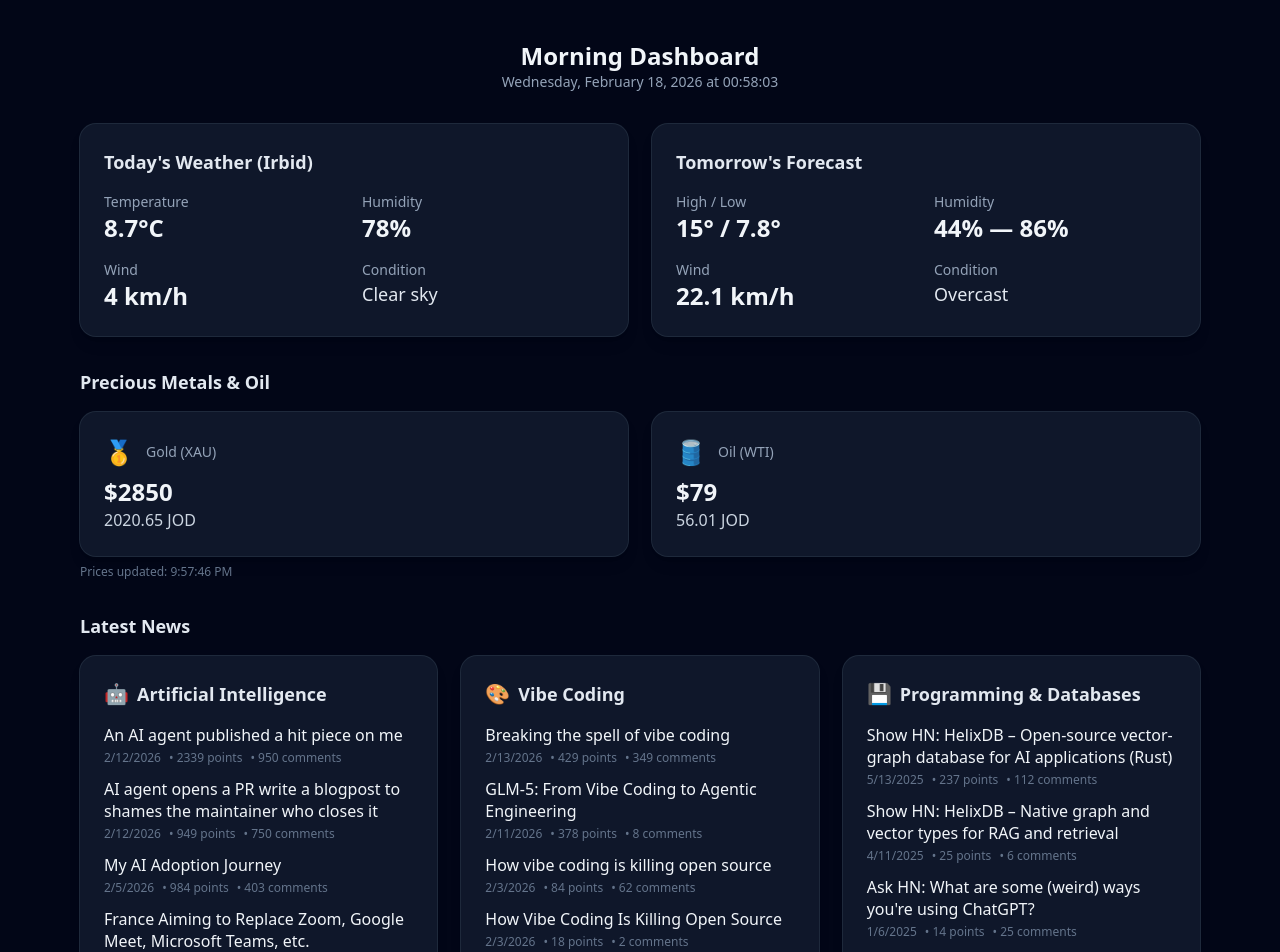
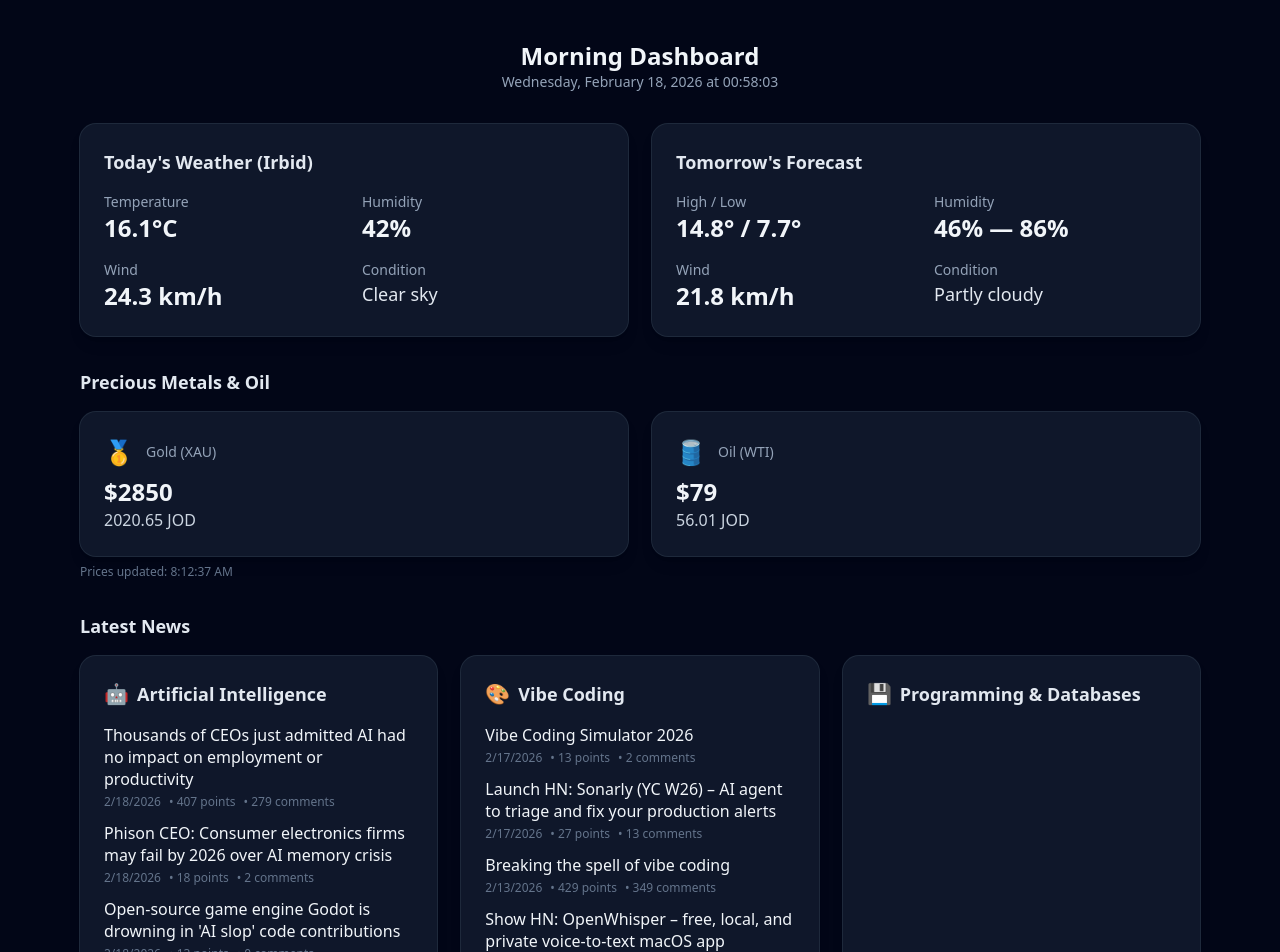
Before and after one commit to dev-knght/morning-dashboard, a React (Vite) app: page / in a window 1280 px wide. Shown: the top 952 px of the page. Built offline with nearby package versions, Linux system fonts and the light colour scheme; the HTML template or start-up script is replaced by a standard one.

Commit message:
chore: refresh news (last 2 weeks filter)

```diff
--- a/public/data/dashboard.json
+++ b/public/data/dashboard.json
@@ -1,69 +1,83 @@
 {
-  "updatedAt": "2026-02-17T21:57:46.690Z",
+  "updatedAt": "2026-02-18T08:12:37.526Z",
   "timezone": "Asia/Amman",
   "weather": {
     "current": {
-      "temp_c": 8.7,
-      "humidity": 78,
-      "wind_kph": 4,
+      "temp_c": 16.1,
+      "humidity": 42,
+      "wind_kph": 24.3,
       "weather_code": 0,
       "weather_desc": "Clear sky"
     },
     "tomorrow": {
       "date": "2026-02-19",
-      "temp_max_c": 15,
-      "temp_min_c": 7.8,
+      "temp_max_c": 14.8,
+      "temp_min_c": 7.7,
       "humidity_max": 86,
-      "humidity_min": 44,
-      "wind_kph": 22.1,
-      "weather_code": 3,
-      "weather_desc": "Overcast"
+      "humidity_min": 46,
+      "wind_kph": 21.8,
+      "weather_code": 2,
+      "weather_desc": "Partly cloudy"
     }
   },
   "metals": {
     "goldUSD": 2850,
     "oilUSD": 79,
-    "updatedAt": "2026-02-17T21:57:46.690Z"
+    "updatedAt": "2026-02-18T08:12:37.526Z"
   },
   "news": {
     "ai": [
       {
-        "title": "An AI agent published a hit piece on me",
-        "url": "https://theshamblog.com/an-ai-agent-published-a-hit-piece-on-me/",
-        "points": 2339,
-        "comments": 950,
-        "created_at": "2026-02-12T16:23:24.000Z"
+        "title": "Thousands of CEOs just admitted AI had no impact on employment or productivity",
+        "url": "https://fortune.com/2026/02/17/ai-productivity-paradox-ceo-study-robert-solow-information-technology-age/",
+        "points": 407,
+        "comments": 279,
+        "created_at": "2026-02-18T01:40:52.000Z"
       },
       {
-        "title": "AI agent opens a PR write a blogpost to shames the maintainer who closes it",
-        "url": "https://github.com/matplotlib/matplotlib/pull/31132",
-        "points": 949,
-        "comments": 750,
-        "created_at": "2026-02-12T11:46:01.000Z"
+        "title": "Phison CEO: Consumer electronics firms may fail by 2026 over AI memory crisis",
+        "url": "https://www.pcgamer.com/hardware/memory/many-consumer-electronics-manufacturers-will-go-bankrupt-or-exit-product-lines-by-the-end-of-2026-due-to-the-ai-memory-crisis-phison-ceo-reportedly-says/",
+        "points": 18,
+        "comments": 2,
+        "created_at": "2026-02-18T00:55:00.000Z"
       },
       {
-        "title": "My AI Adoption Journey",
-        "url": "https://mitchellh.com/writing/my-ai-adoption-journey",
-        "points": 984,
-        "comments": 403,
-        "created_at": "2026-02-05T19:04:40.000Z"
+        "title": "Open-source game engine Godot is drowning in 'AI slop' code contributions",
+        "url": "https://www.pcgamer.com/software/platforms/open-source-game-engine-godot-is-drowning-in-ai-slop-code-contributions-i-dont-know-how-long-we-can-keep-it-up/",
+        "points": 13,
+        "comments": 0,
+        "created_at": "2026-02-18T00:30:25.000Z"
       },
       {
-        "title": "France Aiming to Replace Zoom, Google Meet, Microsoft Teams, etc.",
-        "url": "https://twitter.com/lellouchenico/status/2015775970330882319",
-        "points": 900,
-        "comments": 780,
-        "created_at": "2026-01-26T16:27:46.000Z"
+        "title": "Race for AI is making Hindenburg-style disaster a real risk, says leading expert",
+        "url": "https://www.theguardian.com/science/2026/feb/17/ai-race-hindenburg-style-disaster-a-real-risk-michael-wooldridge",
+        "points": 15,
+        "comments": 2,
+        "created_at": "2026-02-17T19:58:48.000Z"
       },
       {
-        "title": "AI generated music barred from Bandcamp",
-        "url": "https://old.reddit.com/r/BandCamp/comments/1qbw8ba/ai_generated_music_on_bandcamp/",
-        "points": 949,
-        "comments": 726,
-        "created_at": "2026-01-13T18:31:50.000Z"
+        "title": "An AI Agent Published a Hit Piece on Me – Forensics and More Fallout",
+        "url": "https://theshamblog.com/an-ai-agent-published-a-hit-piece-on-me-part-3/",
+        "points": 107,
+        "comments": 78,
+        "created_at": "2026-02-17T19:31:45.000Z"
       }
     ],
     "vibeCoding": [
+      {
+        "title": "Vibe Coding Simulator 2026",
+        "url": "https://largedatabank.com/yolomode/",
+        "points": 13,
+        "comments": 2,
+        "created_at": "2026-02-17T20:30:01.000Z"
+      },
+      {
+        "title": "Launch HN: Sonarly (YC W26) – AI agent to triage and fix your production alerts",
+        "url": "https://sonarly.com/",
+        "points": 27,
+        "comments": 13,
+        "created_at": "2026-02-17T17:03:09.000Z"
+      },
       {
         "title": "Breaking the spell of vibe coding",
         "url": "https://www.fast.ai/posts/2026-01-28-dark-flow/",
@@ -72,70 +86,20 @@
         "created_at": "2026-02-13T19:22:18.000Z"
       },
       {
-        "title": "GLM-5: From Vibe Coding to Agentic Engineering",
-        "url": "https://z.ai/blog/glm-5",
-        "points": 378,
-        "comments": 8,
-        "created_at": "2026-02-11T16:41:33.000Z"
+        "title": "Show HN: OpenWhisper – free, local, and private voice-to-text macOS app",
+        "url": "https://github.com/richardwu/openwhisper",
+        "points": 37,
+        "comments": 15,
+        "created_at": "2026-02-13T18:51:20.000Z"
       },
       {
-        "title": "How vibe coding is killing open source",
-        "url": "https://hackaday.com/2026/02/02/how-vibe-coding-is-killing-open-source/",
-        "points": 84,
-        "comments": 62,
-        "created_at": "2026-02-03T20:02:53.000Z"
-      },
-      {
-        "title": "How Vibe Coding Is Killing Open Source",
-        "url": "https://hackaday.com/2026/02/02/how-vibe-coding-is-killing-open-source/",
-        "points": 18,
-        "comments": 2,
-        "created_at": "2026-02-03T03:13:11.000Z"
-      },
-      {
-        "title": "Was Vibe Coding a Ruse?",
-        "url": "https://www.inc.com/joe-procopio/vibe-coding-was-a-ruse-to-sell-ai-coding-to-the-enterprise/91293969",
-        "points": 22,
-        "comments": 2,
-        "created_at": "2026-01-29T20:28:34.000Z"
+        "title": "Ask HN: What would you recommend a vibe coder learn about how all this works?",
+        "url": "https://news.ycombinator.com/item?id=46995608",
+        "points": 34,
+        "comments": 42,
+        "created_at": "2026-02-12T21:38:59.000Z"
       }
     ],
-    "progDb": [
-      {
-        "title": "Show HN: HelixDB – Open-source vector-graph database for AI applications (Rust)",
-        "url": "https://github.com/HelixDB/helix-db/",
-        "points": 237,
-        "comments": 112,
-        "created_at": "2025-05-13T17:26:38.000Z"
-      },
-      {
-        "title": "Show HN: HelixDB – Native graph and vector types for RAG and retrieval",
-        "url": "https://github.com/HelixDB/helix-db",
-        "points": 25,
-        "comments": 6,
-        "created_at": "2025-04-11T23:54:38.000Z"
-      },
-      {
-        "title": "Ask HN: What are some (weird) ways you're using ChatGPT?",
-        "url": "https://news.ycombinator.com/item?id=42609010",
-        "points": 14,
-        "comments": 25,
-        "created_at": "2025-01-06T09:17:59.000Z"
-      },
-      {
-        "title": "Show HN: MyDuck Server – Supercharge MySQL and Postgres Analytics with DuckDB",
-        "url": "https://github.com/apecloud/myduckserver",
-        "points": 32,
-        "comments": 6,
-        "created_at": "2024-11-28T14:50:41.000Z"
-      },
-      {
-        "title": "Ask HN: What projects should be on every developer's \"bucket list?\"",
-        "url": "https://news.ycombinator.com/item?id=42157595",
-        "points": 11,
-        "comments": 19,
-        "created_at": "2024-11-16T17:29:28.000Z"
-      }
-    ]
+    "progDb": []
   }
 }
--- a/scripts/update-data.js
+++ b/scripts/update-data.js
@@ -60,8 +60,11 @@ async function fetchJSON(url, options = {}) {
   }
 }
 
+// Timestamp for 14 days ago
+const TWO_WEEKS_AGO = Math.floor(Date.now() / 1000) - 14 * 24 * 60 * 60;
+
 async function fetchTopStories(query) {
-  const url = `https://hn.algolia.com/api/v1/search?query=${encodeURIComponent(query)}&tags=story&numericFilters=points>10&hitsPerPage=100`;
+  const url = `https://hn.algolia.com/api/v1/search?query=${encodeURIComponent(query)}&tags=story&numericFilters=points>10,created_at_i>${TWO_WEEKS_AGO}&hitsPerPage=200`;
   const data = await fetchJSON(url);
   if (!data || !Array.isArray(data.hits)) return [];
   const validHits = data.hits.filter(hit => typeof hit.created_at_i === 'number');
```
Also changed, not shown: 1 other file (tests, documents, lock files or other folders).
